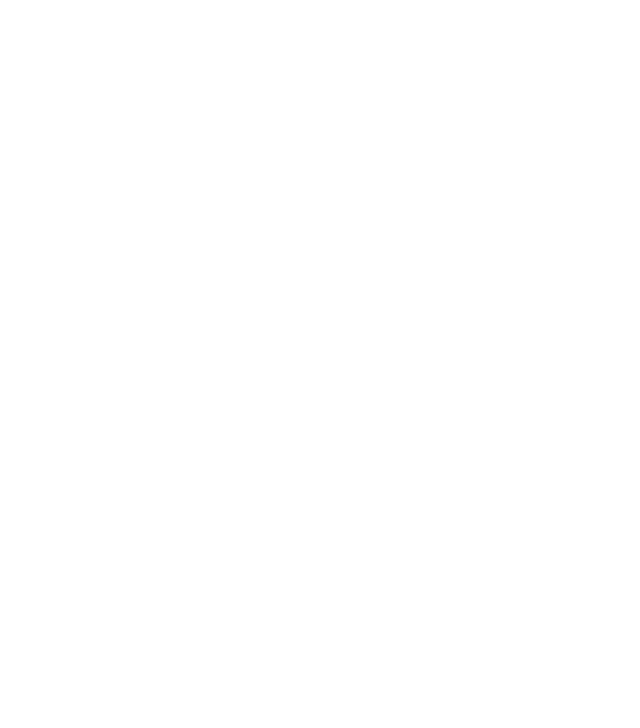
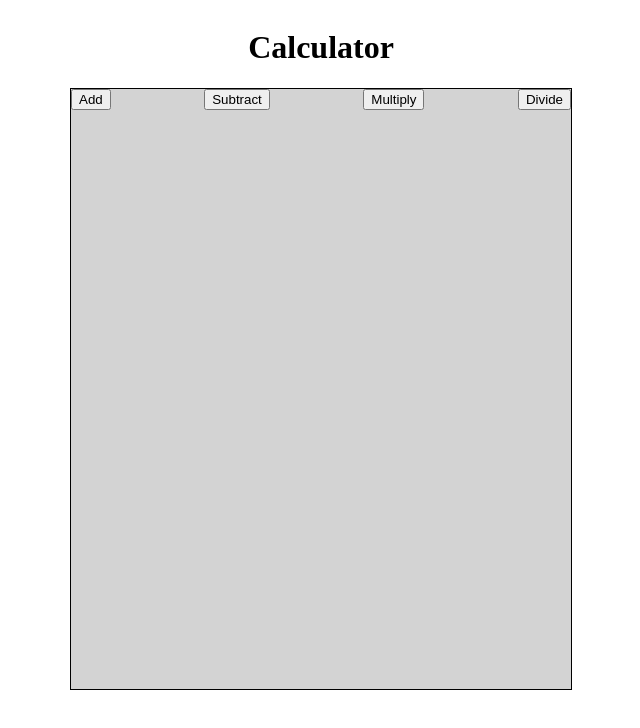
Before and after one commit to RossB92/calculator, a plain HTML site: page index.html in a window 1280 px wide. Shown: the whole page, without its empty margins (319-959 px from the left). Drawn offline with Linux system fonts and the light colour scheme.

Commit message:
Add operands row and calculator outline

```diff
--- a/index.html
+++ b/index.html
@@ -8,7 +8,20 @@
     <title>Document</title>
 </head>
 <body>
+    <h1>Calculator</h1>
+    <div class = "calculator">
+        <div class = "operands">
+            <button class = 'add'>Add</button>
+            <button class = 'subtract'>Subtract</button>
+            <button class = 'multiply'>Multiply</button>
+            <button class = 'divide'>Divide</button>
+        </div>
+        <div class = "numerals">
 
+        </div>
+
+
+    </div>
 
     <script src = "javascript.js"></script>
 </body>
--- a/javascript.js
+++ b/javascript.js
@@ -0,0 +1,6 @@
+function add() {
+    //take input from which button
+    //is clicked on screen
+
+    //add the numbers
+}
--- a/style.css
+++ b/style.css
@@ -0,0 +1,17 @@
+body {
+    display: flex;
+    flex-direction: column;
+    align-items: center;
+}
+.calculator {
+    display: flex;
+    flex-direction: column;
+    background-color: lightgrey;
+    border: solid 1px black;
+    width: 500px;
+    min-height: 75vh;
+}
+.operands {
+    display: flex;
+    justify-content: space-between;
+}
```
